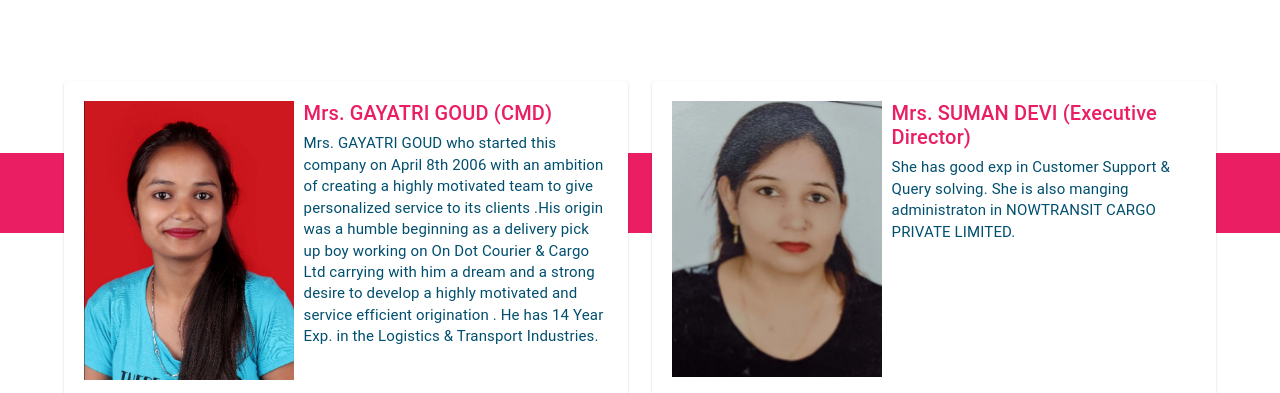
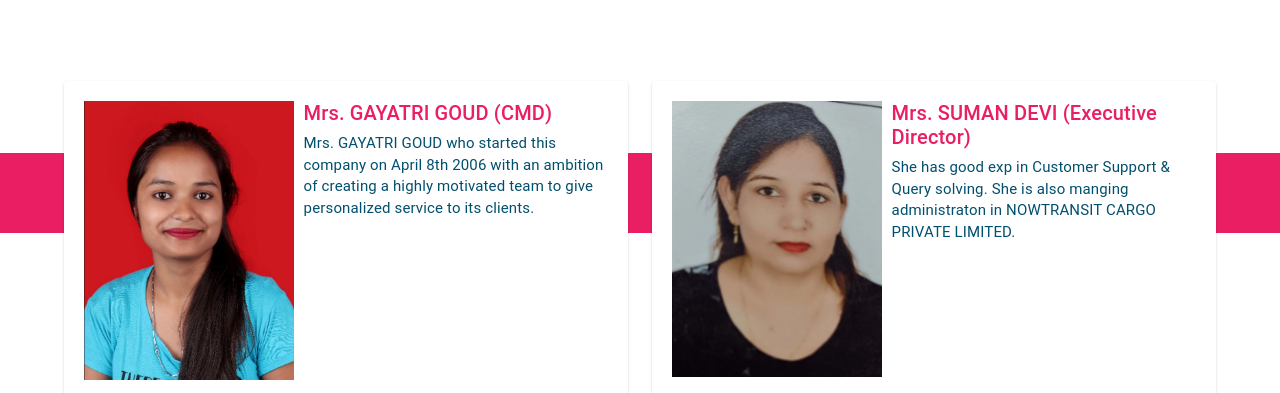
Before and after one commit to st412613/shipment_tracking, a React (Create React App) app: page /about-us in a window 1280 px wide. Shown: the part 1740-2133 px from the top of the page. Built offline with nearby package versions, Linux system fonts and the light colour scheme.

Commit message:
alignment correction done

```diff
--- a/src/components/boardMembers/BoardMembers.jsx
+++ b/src/components/boardMembers/BoardMembers.jsx
@@ -27,7 +27,7 @@ const BoardMembers = () => {
               <Box className={classes.imageContent}><img src={GayatriImage} height={'100%'} width={'100%'} /></Box>
               <Box className={classes.textContent}>
                 <h4>Mrs. GAYATRI GOUD (CMD)</h4>
-                <p>Mrs. GAYATRI GOUD  who started this company on April 8th 2006 with an ambition of creating a highly motivated team to give personalized service to its clients .His origin was a humble beginning as a delivery pick up boy working on On Dot Courier & Cargo Ltd carrying with him a dream and a strong desire to develop a highly motivated and service efficient origination . He has 14 Year Exp. in the Logistics & Transport Industries.</p>
+                <p>Mrs. GAYATRI GOUD  who started this company on April 8th 2006 with an ambition of creating a highly motivated team to give personalized service to its clients.</p>
               </Box>
             </Item>
           </Grid>
--- a/src/components/contactUsForm/ContactUsFormStyles.js
+++ b/src/components/contactUsForm/ContactUsFormStyles.js
@@ -14,6 +14,7 @@ const ContactUsFormStyles = makeStyles(() => ({
   },
   contactFormContainer: {
     width: '55%',
+    height: '160vh',
     backgroundColor: '#fff',
     padding: '2rem',
     '& h5': {
```
